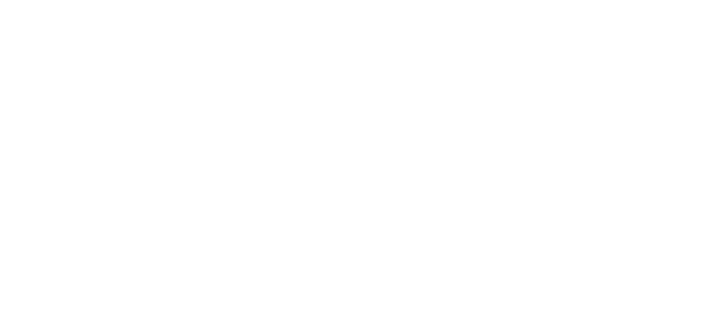
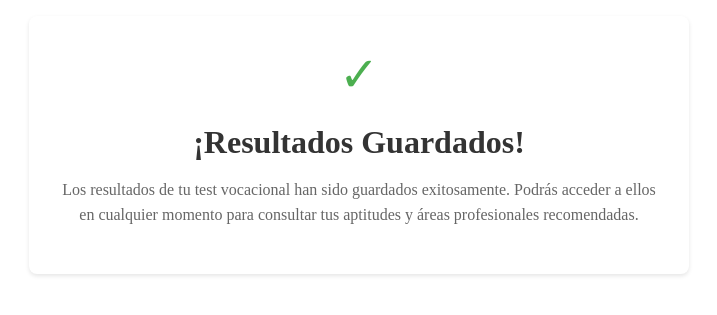
Before and after one commit to Lunix-IHC/vocapp-webapp, an Angular app: page /resultados-guardados in a window 1280 px wide. Before the commit this address led to /. Shown: the part 255-570 px from the top of the page, without its empty margins (281-998 px from the left). Built offline with nearby package versions, Linux system fonts and the light colour scheme.

Commit message:
Termine el mensaje de resultados guardados

```diff
--- a/src/app/app.routes.ts
+++ b/src/app/app.routes.ts
@@ -3,10 +3,12 @@ import { MainComponent } from './main/main.component';
 import { SignUpComponent } from './sign-up/sign-up.component';
 import { RegistroOrientadorComponent } from './registro-orientador/registro-orientador.component';
 import { AsignacionDeOrientadorComponent } from './asignacion-de-orientador/asignacion-de-orientador.component';
+import { ResultadosGuardadosComponent } from './resultados-guardados/resultados-guardados.component';
 
 export const routes: Routes = [
   { path: '', component: MainComponent },
   { path: 'signup', component: SignUpComponent },
   { path: 'registro-orientador', component: RegistroOrientadorComponent },
   { path: 'asignacion-de-orientador', component: AsignacionDeOrientadorComponent },
+  { path: 'resultados-guardados', component: ResultadosGuardadosComponent },
 ];
--- /dev/null
+++ b/src/app/resultados-guardados/resultados-guardados.component.css
@@ -0,0 +1,25 @@
+.success-container {
+  max-width: 600px;
+  margin: 50px auto;
+  padding: 30px;
+  background-color: #ffffff;
+  border-radius: 8px;
+  box-shadow: 0 2px 4px rgba(0, 0, 0, 0.1);
+  text-align: center;
+}
+
+.success-icon {
+  color: #4CAF50;
+  font-size: 48px;
+  margin-bottom: 20px;
+}
+
+.success-title {
+  color: #333;
+  margin-bottom: 16px;
+}
+
+.success-message {
+  color: #666;
+  line-height: 1.6;
+}
--- /dev/null
+++ b/src/app/resultados-guardados/resultados-guardados.component.html
@@ -0,0 +1,10 @@
+
+<div class="success-container">
+    <div class="success-icon">✓</div>
+    <h1 class="success-title">¡Resultados Guardados!</h1>
+    <p class="success-message">
+      Los resultados de tu test vocacional han sido guardados exitosamente.
+      Podrás acceder a ellos en cualquier momento para consultar tus aptitudes
+      y áreas profesionales recomendadas.
+    </p>
+  </div>
```
Also changed, not shown: src/app/resultados-guardados/resultados-guardados.component.ts (added, +11 -0 lines), 1 other file (tests, documents, lock files or other folders).
